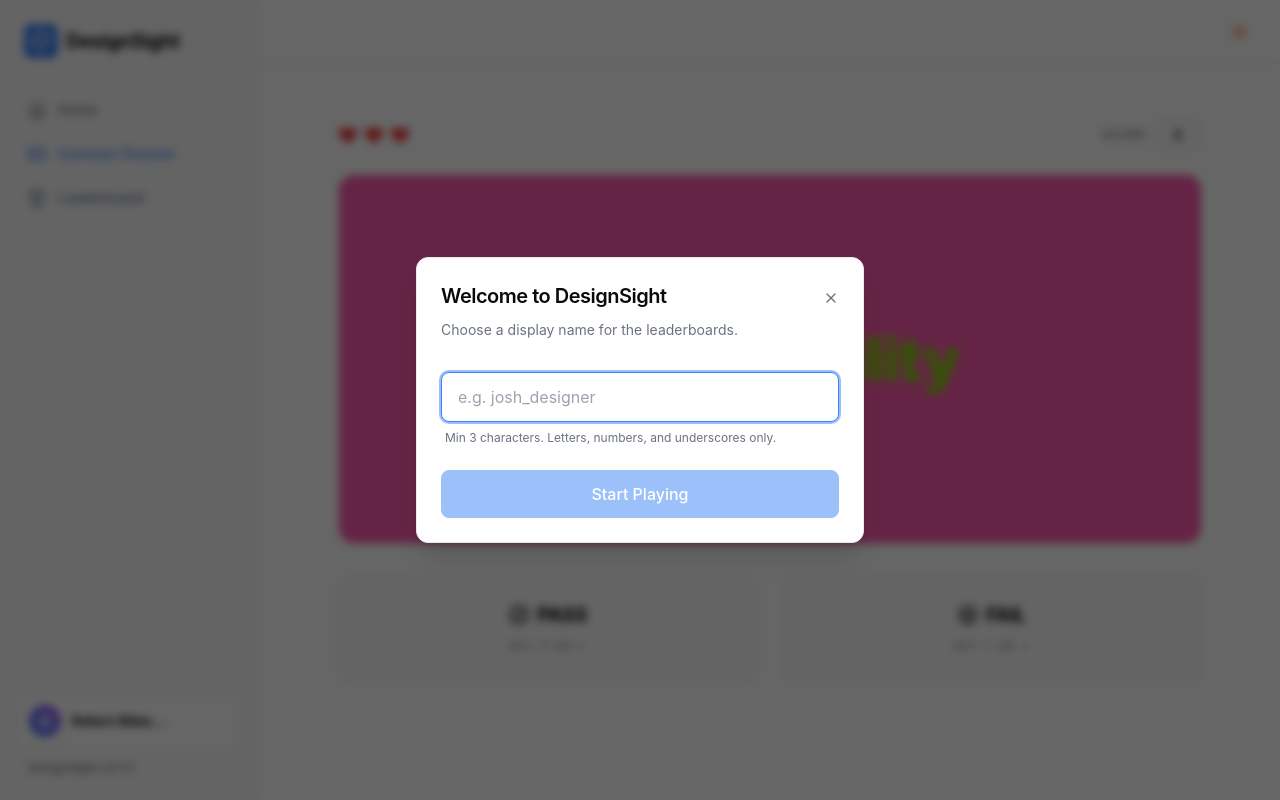
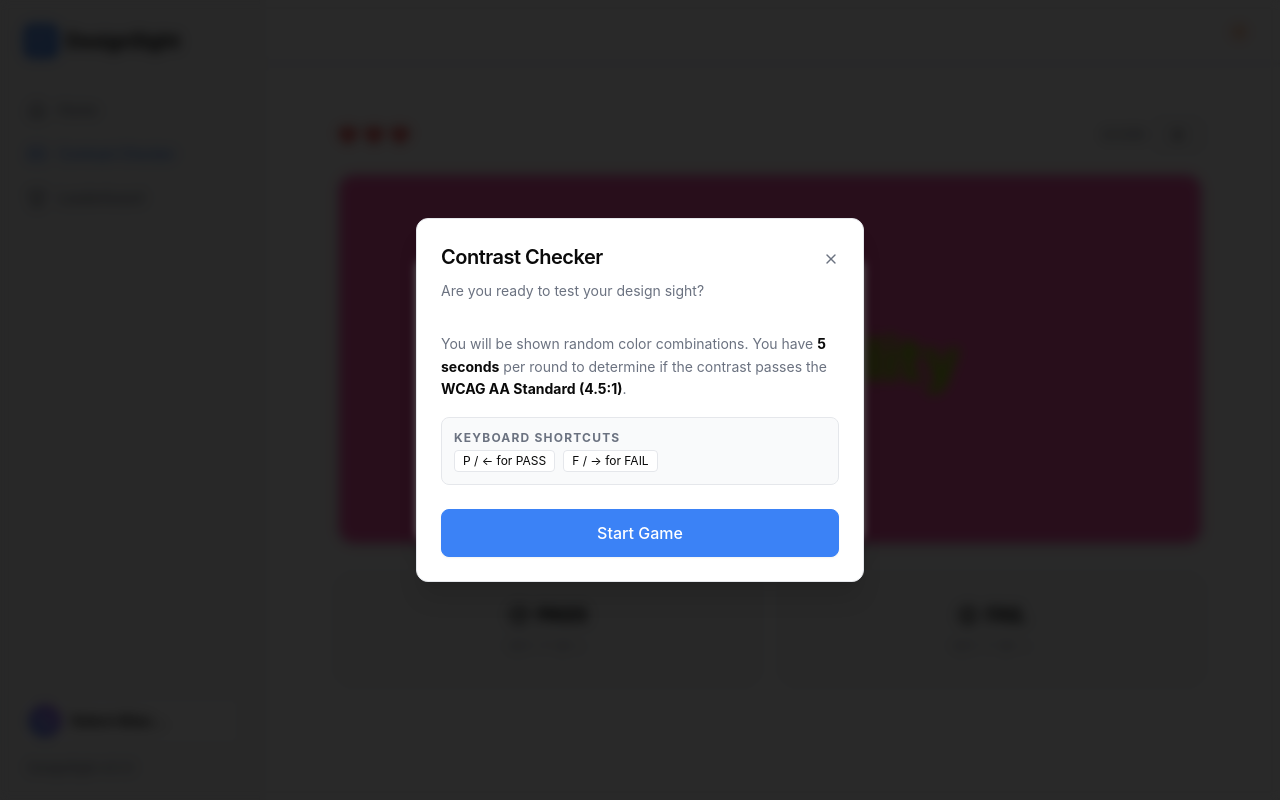
Before and after one commit to fachril21/design-sight, a React (Vite) app: page /game/contrast in a window 1280 px wide. Built offline with nearby package versions, Linux system fonts and the light colour scheme.

Commit message:
feat: Epic 8.5 - Pre-start modal & 5-Second Interactive Timer

```diff
--- a/src/pages/ContrastGame.tsx
+++ b/src/pages/ContrastGame.tsx
@@ -25,6 +25,8 @@
 export default function ContrastGame() {
   const navigate = useNavigate();
   const [colors, setColors] = useState<GameRoundColors | null>(null);
+  const [hasStarted, setHasStarted] = useState(false);
+  const [wasTimeout, setWasTimeout] = useState(false);
   const [lives, setLives] = useState(3);
   const [isGameOver, setIsGameOver] = useState(false);
   const [feedback, setFeedback] = useState<'idle' | 'correct' | 'wrong'>('idle');
@@ -44,16 +46,27 @@
     };
   }, []);
 
+  const startGame = () => {
+    setHasStarted(true);
+    setLives(3);
+    resetGame();
+    loadNextRound();
+  };
+
   const loadNextRound = () => {
     setColors(generateColorCombination());
     const randomText = TEXT_SAMPLES[Math.floor(Math.random() * TEXT_SAMPLES.length)];
     setCurrentText(randomText);
   };
 
-  const handleGuess = (userPassGuess: boolean) => {
-    if (feedback !== 'idle' || isGameOver || !colors) return;
+  const handleGuess = (userPassGuess: boolean | 'timeout') => {
+    if (feedback !== 'idle' || isGameOver || !colors || !hasStarted) return;
 
-    const isCorrect = userPassGuess === colors.passesNormal;
+    // Check if it was a timeout
+    const isTimeout = userPassGuess === 'timeout';
+    setWasTimeout(isTimeout);
+
+    const isCorrect = !isTimeout && userPassGuess === colors.passesNormal;
 
     if (isCorrect) {
       setFeedback('correct');
@@ -91,7 +104,7 @@
 
   useEffect(() => {
     const handleKeyDown = (e: KeyboardEvent) => {
-      if (feedback !== 'idle' || isGameOver || !colors) return;
+      if (feedback !== 'idle' || isGameOver || !colors || !hasStarted) return;
 
       if (e.key === 'ArrowLeft' || e.key.toLowerCase() === 'p') {
         handleGuess(true);
@@ -102,7 +115,7 @@
 
     window.addEventListener('keydown', handleKeyDown);
     return () => window.removeEventListener('keydown', handleKeyDown);
-  }, [feedback, isGameOver, colors, lives]); // include lives so handleGuess uses fresh state
+  }, [feedback, isGameOver, colors, lives, hasStarted]); // inject hasStarted into dependencies
 
   if (!colors) return null; // loading stat
 
@@ -110,6 +123,34 @@
 
   return (
     <div className="flex flex-col items-center justify-center w-full max-w-4xl mx-auto min-h-[70vh] pb-8 pt-4 px-4 font-sans">
+
+      {/* Start Game Modal */}
+      <Modal
+        isOpen={!hasStarted}
+        onClose={() => {}}
+        title="Contrast Checker"
+        description="Are you ready to test your design sight?"
+        preventOutsideClick
+        className="max-w-md"
+      >
+        <div className="flex flex-col gap-4 mt-2">
+          <p className="text-sm text-text-secondary leading-relaxed">
+            You will be shown random color combinations. You have <strong className="text-text-primary">5 seconds</strong> per round to determine if the contrast passes the <strong className="text-text-primary">WCAG AA Standard (4.5:1)</strong>.
+          </p>
+          <div className="flex items-center gap-3 bg-surface border border-border p-3 rounded-lg mb-2">
+            <div className="flex flex-col gap-1">
+              <span className="text-xs font-bold uppercase tracking-widest text-text-secondary">Keyboard Shortcuts</span>
+              <div className="flex gap-2">
+                <span className="px-2 py-0.5 bg-background border border-border rounded text-xs">P / ← for PASS</span>
+                <span className="px-2 py-0.5 bg-background border border-border rounded text-xs">F / → for FAIL</span>
+              </div>
+            </div>
+          </div>
+          <Button size="lg" className="w-full" onClick={startGame}>
+            Start Game
+          </Button>
+        </div>
+      </Modal>
 
       <Modal
         isOpen={isGameOver}
@@ -147,10 +188,8 @@
 
           <div className="flex flex-col gap-3 w-full">
             <Button size="lg" className="w-full h-12 text-md" onClick={() => {
-              setLives(3);
-              resetGame();
               setIsGameOver(false);
-              loadNextRound();
+              startGame();
             }}>
               Play Again
             </Button>
@@ -212,6 +251,22 @@
             </div>
           </div>
 
+          {/* Progress Timer */}
+          {hasStarted && !isGameOver && colors && (
+            <div className="w-full h-1.5 bg-surface border border-border rounded-full overflow-hidden mt-3 mb-2 shrink-0 relative">
+              {feedback === 'idle' && (
+                <motion.div
+                  key={"timer" + colors.backgroundStr + score} // reset animation natively
+                  initial={{ width: "100%", backgroundColor: "#10b981" }}
+                  animate={{ width: "0%", backgroundColor: "#f43f5e" }}
+                  transition={{ duration: 5, ease: "linear" }}
+                  onAnimationComplete={() => handleGuess('timeout')}
+                  className="h-full absolute left-0 top-0"
+                />
+              )}
+            </div>
+          )}
+
           {/* The Pure Game Board Container */}
           <motion.div
             animate={isShaking ? { x: [-5, 5, -5, 5, 0] } : {}}
@@ -263,7 +318,7 @@
                     </div>
 
                     <div className={`px-4 py-1.5 text-sm font-bold uppercase tracking-widest rounded-md ${colors.passesNormal ? 'bg-emerald-500 text-white' : 'bg-rose-500 text-white'}`}>
-                      {colors.passesNormal ? 'Pass' : 'Fail'}
+                      {wasTimeout ? 'TIME OUT' : colors.passesNormal ? 'Pass' : 'Fail'}
                     </div>
 
                     {feedback === 'wrong' && (
```
